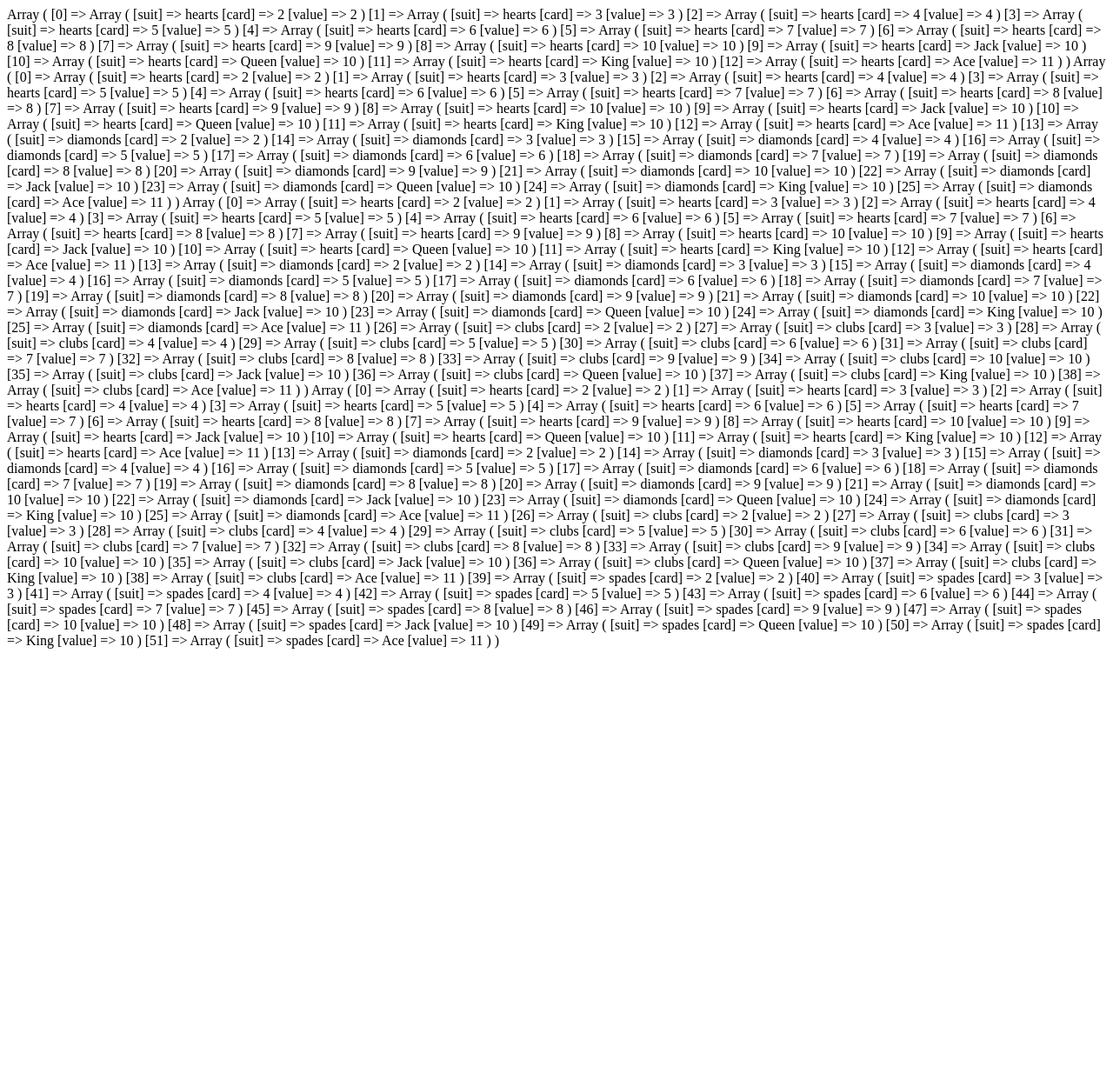
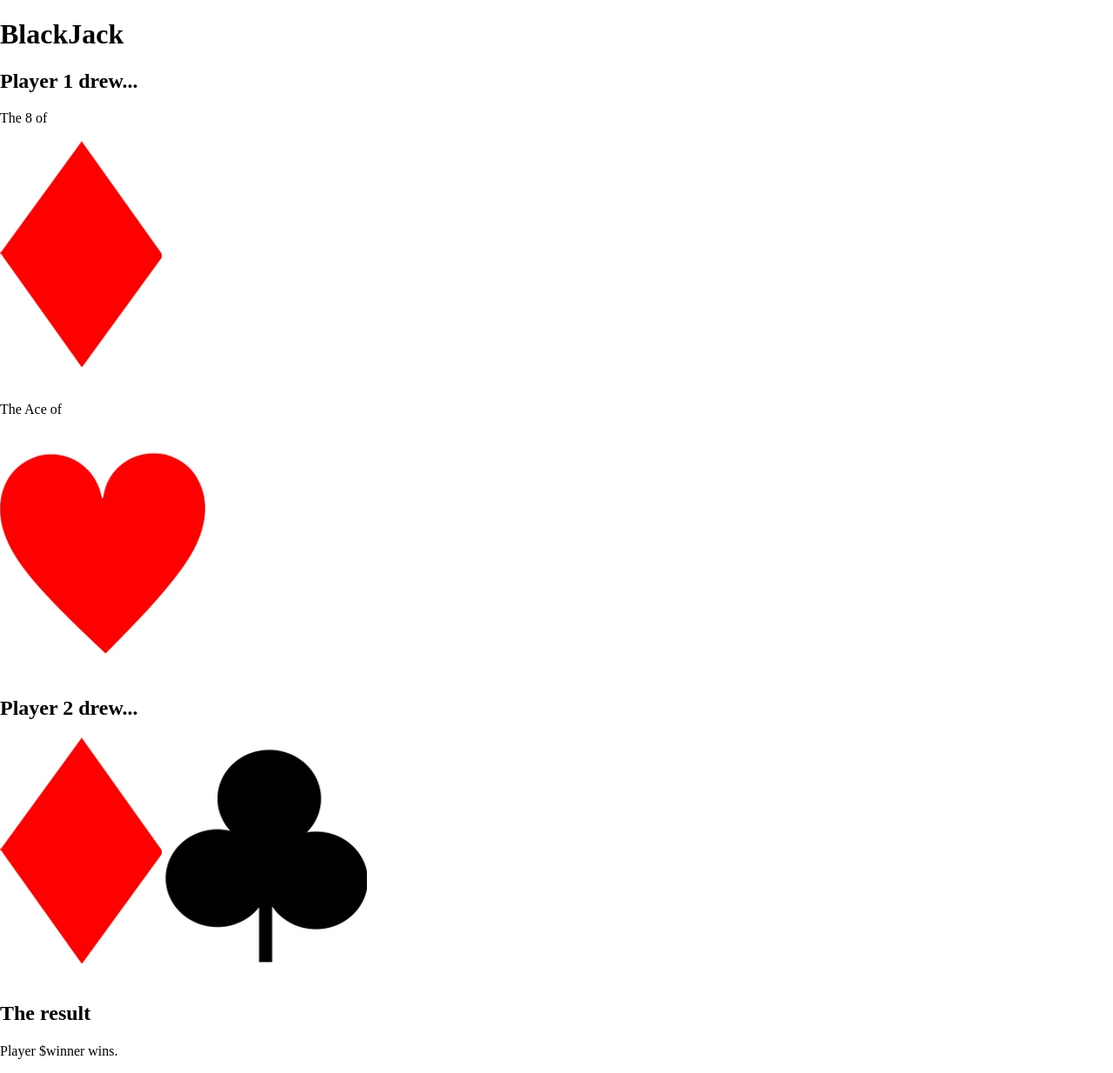
Before and after one commit to maxwell-01/BlackJack, a PHP site: page / in a window 1280 px wide. Shown: the whole page at 87% size. Before the commit the page ends 746 px from the top, so only its background shows below. Run offline with PHP 8.4, Linux system fonts and the light colour scheme.

Commit message:
added example functionality of how to show which cards had been drawn

```diff
--- a/index.php
+++ b/index.php
@@ -28,7 +28,6 @@ function generateDeck(): array {
         }
         //$deck["$suit"."_"."Ace"] = 11;
         $deck[] = ["suit" => "$suit", "card" => "Ace", "value" => 11];
-        print_r($deck);
     }
     return $deck;
 }
@@ -97,50 +96,65 @@ function play() {
 }
 
 
-play();
+$playedGamedData = play();
 
 
-$gameData = [
-        [["suit" => "hearts", "card" => "jack", "value" => 10],[],"score" => 0],
-        []
-]
 
+
+$exampleGameData = [[
+            [["suit" => "hearts", "card" => "jack", "value" => 10],["another card"],"score" => 0],
+            ["another players data"]
+            ],
+        ["outcome data"]];
+
+$player1FirstCardSuit = $playedGamedData[0][1][0]["suit"].".png";
+$player1FirstCard = $playedGamedData[0][1][0]["card"];
+$player1SecondCardSuit = $playedGamedData[0][1][1]["suit"].".png";
+$player1SecondCard = $playedGamedData[0][1][1]["card"];
+
+$player2FirstCardSuit = $playedGamedData[0][2][0]["suit"].".png";
+$player2SecondCardSuit = $playedGamedData[0][2][1]["suit"].".png";
 ?>
 
 
 
-<!--<!DOCTYPE html>-->
-<!--<html lang="en-GB">-->
-<!---->
-<!--<head>-->
-<!--    <title>Encryption Service</title>-->
-<!--    <link rel="stylesheet" href="normalize.css">-->
-<!--    <link rel="stylesheet" href="style.css">-->
-<!--    <link rel="preconnect" href="https://fonts.googleapis.com">-->
-<!--    <link rel="preconnect" href="https://fonts.gstatic.com" crossorigin>-->
-<!--    <link href="https://fonts.googleapis.com/css2?family=Lato:ital,wght@0,400;0,700;1,400&display=swap" rel="stylesheet">-->
-<!--    <link rel="shortcut icon" type="image/jpg" href="favicon.ico"/>-->
-<!--</head>-->
-<!---->
-<!--<body>-->
-<!---->
-<!--<header>-->
-<!---->
-<!--    <h1>BlackJack/h1>-->
-<!---->
-<!--</header>-->
-<!---->
-<!--<main>-->
-<!--    <section>-->
-<!--        <h2>What the players drew...</h2>-->
-<!--        <p>Player one drew: $player_one_cards</p>-->
-<!--        <p>Player two drew: $player_two_cards</p>-->
-<!--    </section>-->
-<!--    <section>-->
-<!--        <h2>The result</h2>-->
-<!--        <p>Player $winner wins.</p>-->
-<!--    </section>-->
-<!--</main>-->
-<!---->
-<!--</body>-->
-<!--</html>-->
+<!DOCTYPE html>
+<html lang="en-GB">
+
+<head>
+    <title>Encryption Service</title>
+    <link rel="stylesheet" href="normalize.css">
+    <link rel="stylesheet" href="style.css">
+    <link rel="preconnect" href="https://fonts.googleapis.com">
+    <link rel="preconnect" href="https://fonts.gstatic.com" crossorigin>
+    <link href="https://fonts.googleapis.com/css2?family=Lato:ital,wght@0,400;0,700;1,400&display=swap" rel="stylesheet">
+    <link rel="shortcut icon" type="image/jpg" href="favicon.ico"/>
+</head>
+
+<body>
+
+<header>
+
+    <h1>BlackJack</h1>
+
+</header>
+
+<main>
+    <section>
+        <h2>Player 1 drew...</h2>
+        <?php echo "<p>The $player1FirstCard of </p>" ?>
+        <?php echo "<img src='$player1FirstCardSuit' alt='Player 1s first card'>" ?>
+        <?php echo "<p>The $player1SecondCard of </p>" ?>
+        <?php echo "<img src='$player1SecondCardSuit' alt='Player 1s first card'>" ?>
+        <h2>Player 2 drew...</h2>
+        <?php echo "<img src='$player2FirstCardSuit' alt='Player 1s first card'>" ?>
+        <?php echo "<img src='$player2SecondCardSuit' alt='Player 1s first card'>" ?>
+    </section>
+    <section>
+        <h2>The result</h2>
+        <p>Player $winner wins.</p>
+    </section>
+</main>
+
+</body>
+</html>
```
